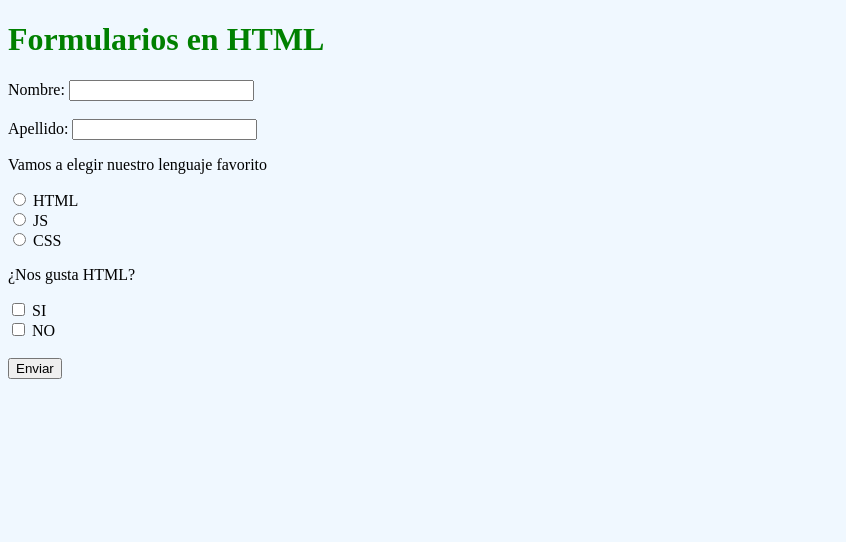
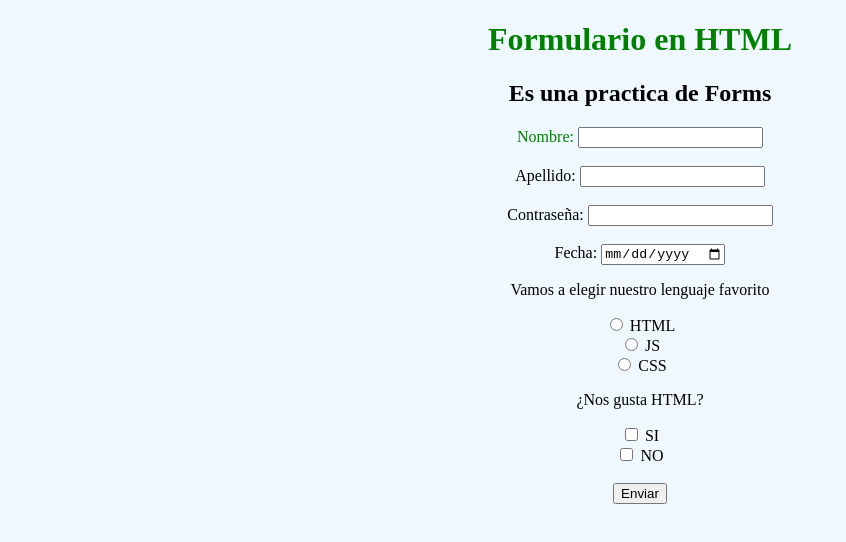
Before and after one commit to jpromanonet/guayerdClases, a plain HTML site: page Clase_03/index.html in a window 1280 px wide. Shown: the whole page, without its empty margins (0-846 px from the left). Drawn offline with Linux system fonts and the light colour scheme.

Commit message:
Clase 03

```diff
--- a/Clase_03/estilos.css
+++ b/Clase_03/estilos.css
@@ -2,8 +2,9 @@
 
 body {
     background-color: aliceblue;
+    text-align: center;
 }
 
-h1 {
+.tituloVerde {
     color: green;
 }
--- a/Clase_03/index.html
+++ b/Clase_03/index.html
@@ -13,13 +13,23 @@
     <title>Clase 03</title>
 </head>
 <body>
-    <h1>Formularios en HTML</h1>
+    <h1 class="tituloVerde">Formulario en HTML</h1>
+    <h2>Es una practica de Forms</h2>
     <form>
-        <label for="primerNombre">Nombre:</label>
-        <input type="text" id="primerNombre"><br/>
+        <label for="primerNombre" class="tituloVerde">Nombre:</label>
+        <input type="text" id="primerNombre">
+        <br/>
         <br>
         <label for="lname">Apellido:</label>
-        <input type="text" id="lname"><br/>
+        <input type="text" id="lname">
+        <br/>
+        <br/>
+        <label for="contraseña">Contraseña:</label>
+        <input type="password" id="contraseña">
+        <br/>
+        <br/>
+        <label for="fecha">Fecha:</label>
+        <input type="date" id="fecha">
         <!-- Ejemplos de Radio buttons -->
         <p>Vamos a elegir nuestro lenguaje favorito</p>
         <input type="radio" id="html" value="HTML">
```
Also changed, not shown: Clase_03/elotro.html (added, +13 -0 lines).
